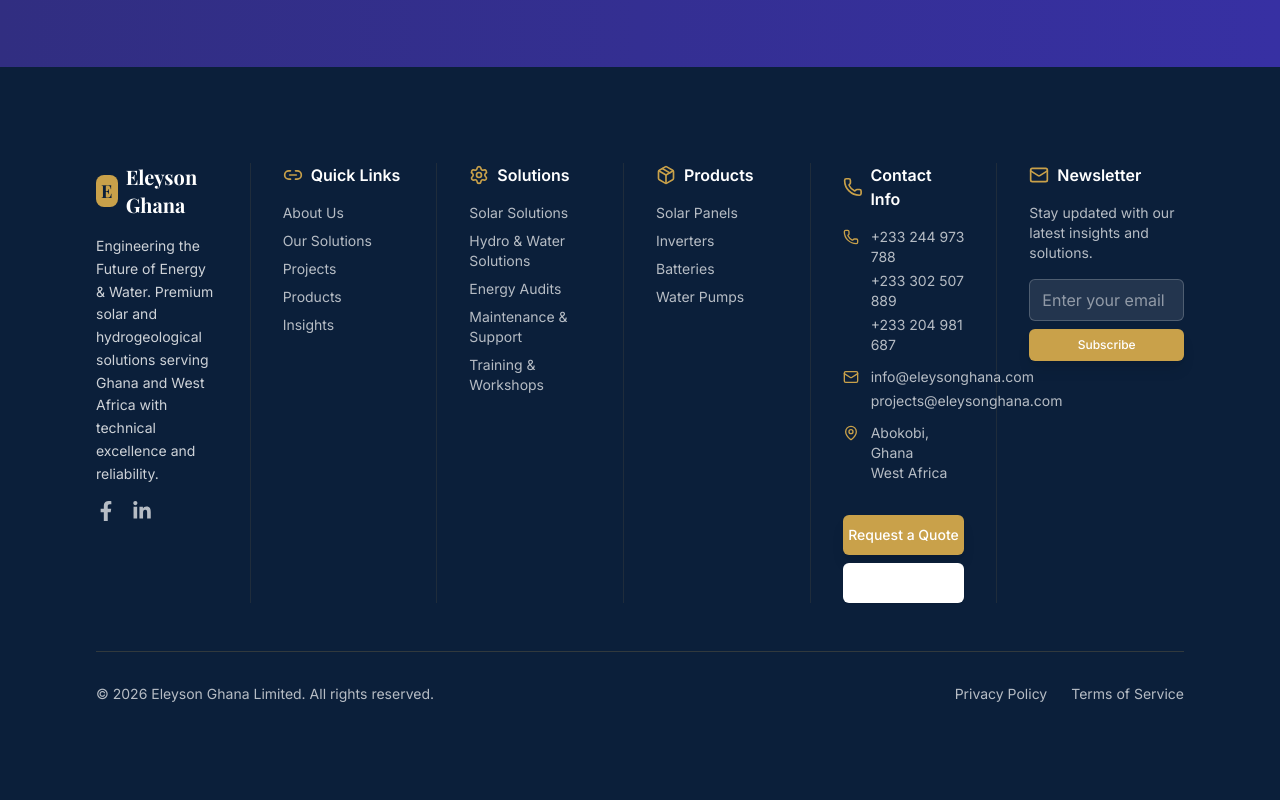
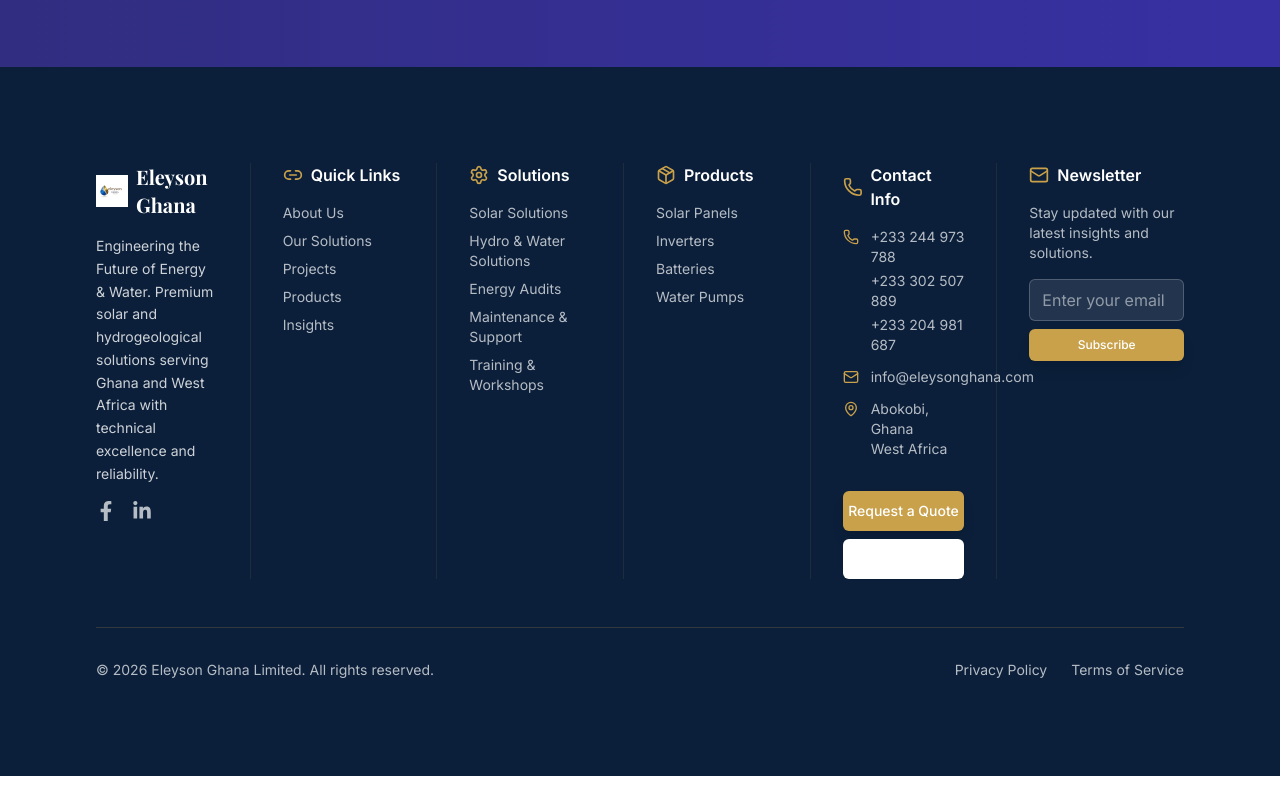
Before and after one commit to dromorongit/EleysonGh, a Next.js app: page /about in a window 1280 px wide. Shown: the part 4070-4870 px from the top of the page. After the commit the page ends 4846 px from the top, so only its background shows below. Built offline with nearby package versions, Linux system fonts and the light colour scheme.

Commit message:
New changes

```diff
--- a/src/app/contact/page.tsx
+++ b/src/app/contact/page.tsx
@@ -117,8 +117,7 @@
                     <p className="text-secondary-600">+233 302 507 889</p>
                     <p className="text-secondary-600">+233 204 981 687</p>
                   </div>
-                </div>
-
+</div>
                 <div className="flex items-start space-x-4">
                   <div className="w-12 h-12 bg-primary-100 rounded-lg flex items-center justify-center flex-shrink-0">
                     <Mail className="w-6 h-6 text-primary-600" />
@@ -126,7 +125,6 @@
                   <div>
                     <h3 className="font-semibold text-primary-900 mb-2">Email</h3>
                     <p className="text-secondary-600">info@eleysonghana.com</p>
-                    <p className="text-secondary-600">projects@eleysonghana.com</p>
                   </div>
                 </div>
 
--- a/src/app/page.tsx
+++ b/src/app/page.tsx
@@ -75,9 +75,8 @@
               className="text-5xl md:text-7xl lg:text-8xl font-serif font-bold text-primary-900 mb-8 leading-[0.85] tracking-tight"
               variants={fadeInUp}
             >
-                 Engineering Energy & Water<br />
-                 <span className="bg-gradient-to-r from-energy-600 to-energy-800 bg-clip-text text-transparent">Infrastructure</span><br />
-                 <span className="bg-gradient-to-r from-primary-600 to-primary-800 bg-clip-text text-transparent">Across West Africa</span>
+              Engineering The Future of Energy & Water<br />
+              <span className="bg-gradient-to-r from-energy-600 to-energy-800 bg-clip-text text-transparent">Across West Africa</span>
             </motion.h1>
             <motion.p
               className="text-xl md:text-2xl text-secondary-700 mb-12 max-w-3xl mx-auto leading-relaxed font-light"
--- a/src/components/Footer.tsx
+++ b/src/components/Footer.tsx
@@ -1,5 +1,6 @@
 import Link from "next/link";
-import { Phone, Mail, MapPin, MessageCircle, Home, Link2, Settings, Package } from "lucide-react";
+import Image from "next/image";
+import { Phone, Mail, MapPin, MessageCircle, Link2, Settings, Package } from "lucide-react";
 import { FaFacebookF, FaTwitter, FaLinkedinIn } from "react-icons/fa";
 import { Button } from "./Button";
 import { Container } from "./Container";
@@ -13,9 +14,7 @@
           <div className="space-y-4 pr-8 border-r border-gold/10 last:border-r-0">
             <div className="flex items-center space-x-2">
               <Link href="/" className="flex items-center space-x-2" aria-label="Eleyson Ghana Limited - Home">
-                <div className="w-8 h-8 bg-gold rounded-lg flex items-center justify-center" aria-hidden="true">
-                  <span className="text-navy font-serif font-bold text-lg">E</span>
-                </div>
+                <Image src="/images/eleysonlogo.jpg" alt="Eleyson Ghana Limited logo" width={32} height={32} className="flex-shrink-0" />
                 <span className="text-xl font-serif font-bold">Eleyson Ghana</span>
               </Link>
             </div>
@@ -152,7 +151,6 @@
                 <Mail className="w-4 h-4 text-gold mt-0.5 flex-shrink-0" aria-hidden="true" />
                 <div className="space-y-1">
                   <p className="text-white/70 break-words">info@eleysonghana.com</p>
-                  <p className="text-white/70 break-words">projects@eleysonghana.com</p>
                 </div>
               </div>
               <div className="flex items-start space-x-3">
```
Lines whose indentation alone changed are shown as unchanged.
